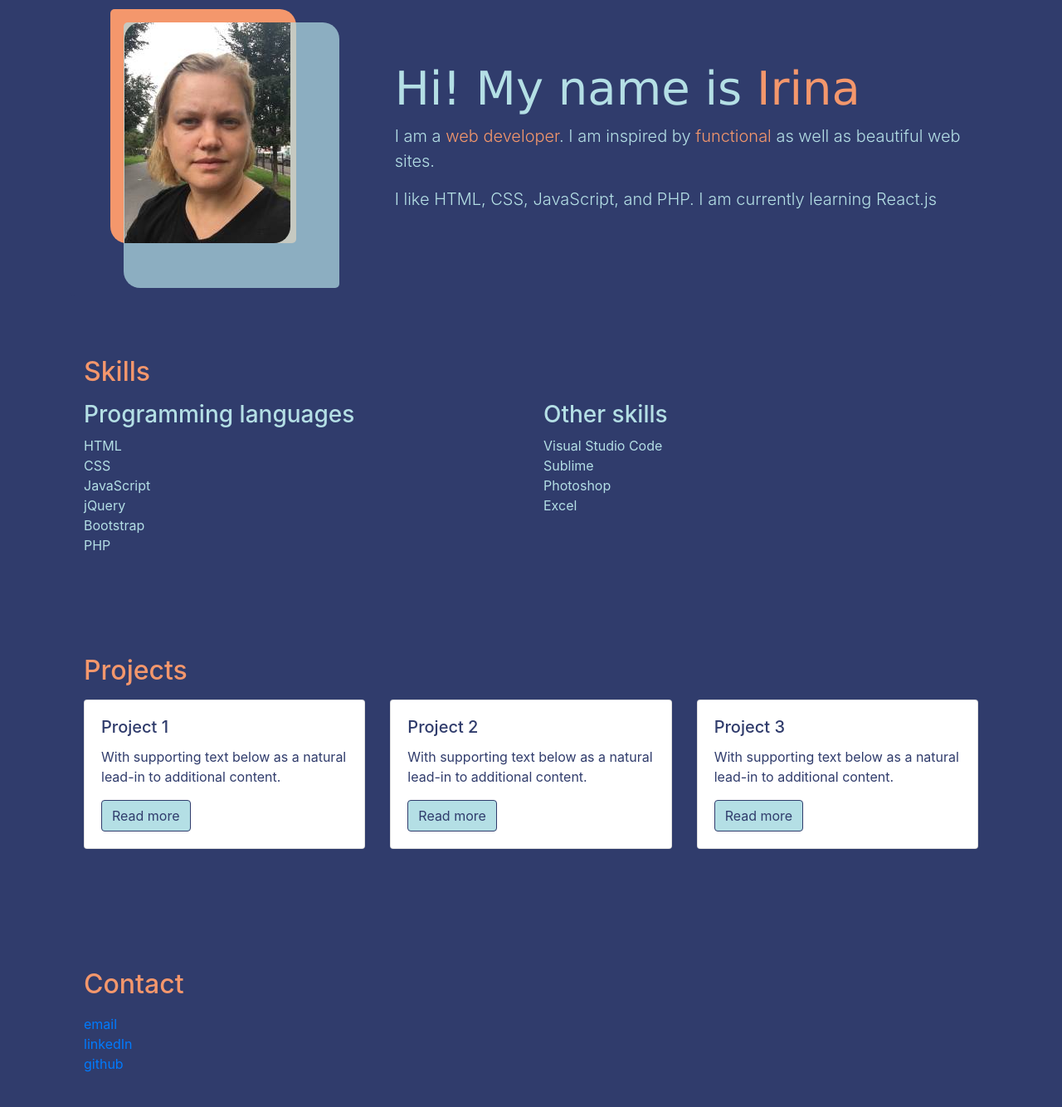
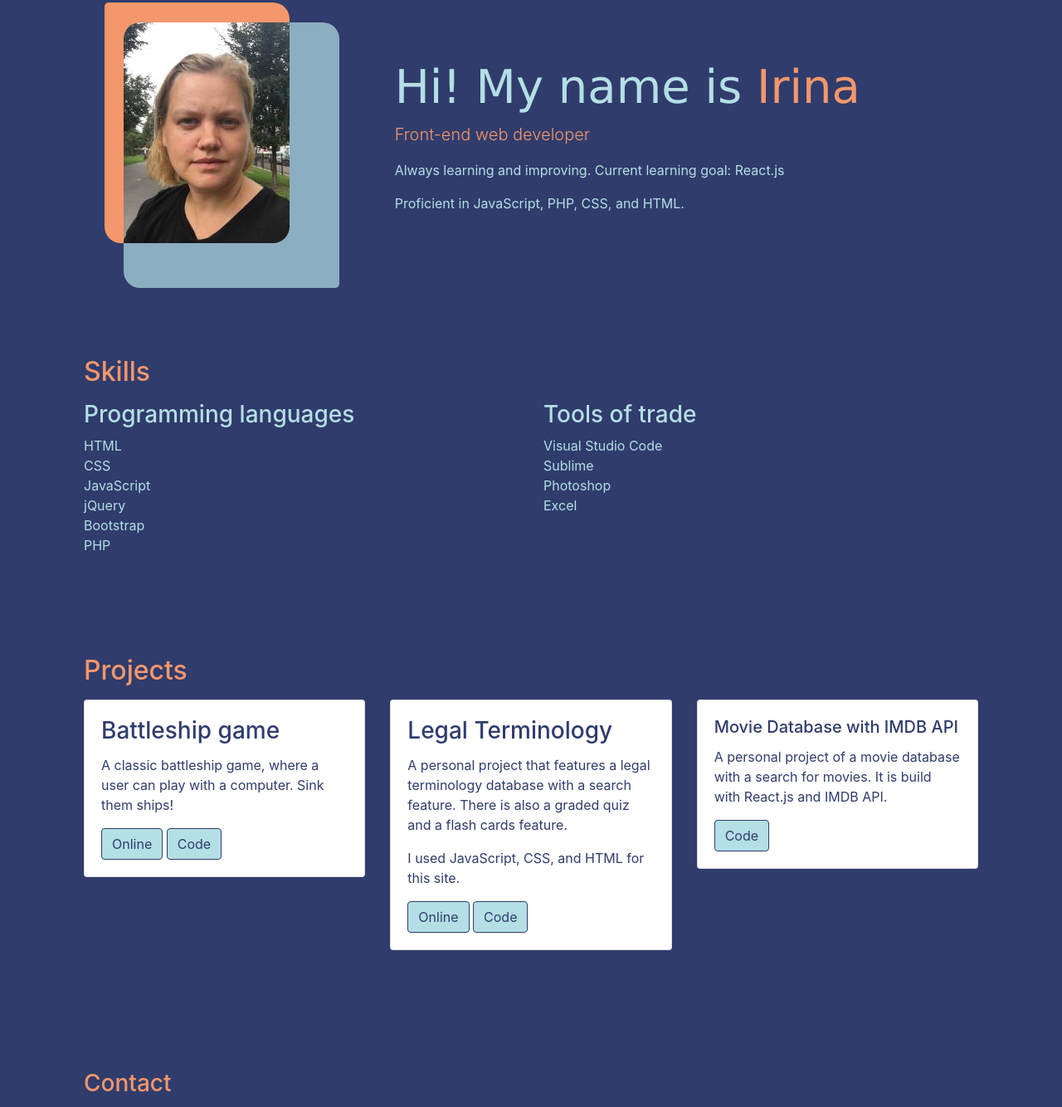
Before and after one commit to IrinaKuz/Portfolio, a plain HTML site: page index.html in a window 1280 px wide. Shown: the part 85-1419 px from the top of the page at 83% size. Drawn offline with nearby package versions, Linux system fonts and the light colour scheme.

```diff
--- a/index.html
+++ b/index.html
@@ -3,7 +3,7 @@
   <head>
     <meta charset="utf-8">
     <meta name="viewport" content="width=device-width, initial-scale=1, shrink-to-fit=no">
-
+    <meta name="description" content="Portfolio of web developer Irina Kuznetsov."
     <!-- Bootstrap CSS -->
     <link rel="stylesheet" href="https://maxcdn.bootstrapcdn.com/bootstrap/4.0.0/css/bootstrap.min.css" integrity="sha384-Gn5384xqQ1aoWXA+058RXPxPg6fy4IWvTNh0E263XmFcJlSAwiGgFAW/dAiS6JXm" crossorigin="anonymous">
     <link rel="stylesheet" href="mystyle.css">
@@ -13,17 +13,12 @@
   <body class="darknavy-bg light-blue-color">
     <div class="container">
       <nav class="navbar fixed-top darknavy-bg offwhite-color navbar-expand-lg">
-          <a class="navbar-brand offwhite-color" href="#">IK</a>
+          <a class="navbar-brand offwhite-color" href="index.html">IK</a>
           <div class="toggle-btn" data-toggle="collapse" data-target="#navbarTogglerDemo02" aria-controls="navbarTogglerDemo02" aria-expanded="false" aria-label="Toggle navigation">
             <div class="bar1"></div>
             <div class="bar2"></div>
             <div class="bar3"></div>
           </div>
-          <!--
-            <button class="navbar-toggler bg-info" type="button" data-toggle="collapse" data-target="#navbarTogglerDemo02" aria-controls="navbarTogglerDemo02" aria-expanded="false" aria-label="Toggle navigation">
-            <span class="navbar-toggler-icon offwhite-color"></span>
-          </button>
-        -->
 
           <div class="collapse navbar-collapse justify-content-end" id="navbarTogglerDemo02">
             <ul class="navbar-nav mr-auto mt-2 mt-lg-0">
@@ -37,7 +32,7 @@
                 <a class="nav-link offwhite-color" href="#contact">Contact</a>
               </li>
               <li class="nav-item py-2">
-                <button type="button" class="btn btn-outline offwhite-color">Resume</button>
+                <a class="btn btn-outline offwhite-color" href="Resume-IrinaKuznetsov-webdev.pdf" target="_blank">Resume</a>
               </li>
             </ul>
           </div>
@@ -56,8 +51,9 @@
             </div>
             <div class="col-lg-8 middle pt-4">
               <h1 class="display-4">Hi! My name is <span class="light-orange">Irina</span></h1>
-              <p class="lead">I am a <span class="light-orange">web developer</span>. I am inspired by <span class="light-orange">functional</span> as well as <span class="light-orange"></span>beautiful</span> web sites.</p>
-              <p class="lead">I like HTML, CSS, JavaScript, and PHP. I am currently learning React.js</p>
+              <p class="lead"><span class="light-orange">Front-end web developer</span></p>
+              <p>Always learning and improving. Current learning goal: React.js</p>
+              <p>Proficient in JavaScript, PHP, CSS, and HTML.</p>
             </div>
           </div>
         </div>
@@ -76,7 +72,7 @@
               </ul>
             </div>
             <div class="col-lg-6">
-              <h3>Other skills</h3>
+              <h3>Tools of trade</h3>
               <ul>
                 <li>Visual Studio Code</li>
                 <li>Sublime</li>
@@ -92,34 +88,37 @@
             <div class="col-sm-6 col-lg-4 pb-4">
               <div class="card">
                 <div class="card-body">
-                  <h5 class="card-title">Project 1</h5>
-                  <p class="card-text">With supporting text below as a natural lead-in to additional content.</p>
-                  <a href="#" class="btn btn-project">Read more</a>
+                  <h3 class="card-title">Battleship game</h3>
+                  <p class="card-text">A classic battleship game, where a user can play with a computer. Sink them ships!</p>
+                  <a href="https://irinakuz.github.io/battleship/index.html" class="btn btn-project" target="_blank">Online</a>
+                  <a href="https://github.com/IrinaKuz/battleship" class="btn btn-project" target="_blank">Code</a>
                 </div>
               </div>
             </div>
             <div class="col-sm-6 col-lg-4 pb-4">
               <div class="card">
                 <div class="card-body">
-                  <h5 class="card-title">Project 2</h5>
-                  <p class="card-text">With supporting text below as a natural lead-in to additional content.</p>
-                  <a href="#" class="btn btn-project">Read more</a>
+                  <h3 class="card-title">Legal Terminology</h3>
+                  <p class="card-text">A personal project that features a legal terminology database with a search feature. There is also a graded quiz and a flash cards feature.</p>
+                  <p class="card-text">I used JavaScript, CSS, and HTML for this site.</p>
+                  <a href="https://irinakuz.github.io/legal-term/" class="btn btn-project" target="_blank">Online</a>
+                  <a href="https://github.com/IrinaKuz/legal-term" class="btn btn-project" target="_blank">Code</a>
                 </div>
               </div>
             </div>
             <div class="col-sm-6 col-lg-4 pb-4">
               <div class="card">
                 <div class="card-body">
-                  <h5 class="card-title">Project 3</h5>
-                  <p class="card-text">With supporting text below as a natural lead-in to additional content.</p>
-                  <a href="#" class="btn btn-project">Read more</a>
+                  <h5 class="card-title">Movie Database with IMDB API</h5>
+                  <p class="card-text">A personal project of a movie database with a search for movies. It is build with React.js and IMDB API.</p>
+                  <a href="https://github.com/IrinaKuz/movie-app" class="btn btn-project" target="_blank">Code</a>
                 </div>
               </div>
             </div>
           </div>
         </section>
         <section class="py-lg-5 py-md-2 mb-5 mx-3" id="contact">
-          <h2 class="light-orange pt-4 pb-2">Contact</h2>
+          <h3 class="light-orange pt-4 pb-2">Contact</h3>
           <ul>
             <li><a href="mailto:ira.kuznets@gmail.com">email</a></li>
             <li><a href="https://www.linkedin.com/in/irina-kuznetsov-b287a489/">linkedIn</a></li>
@@ -129,12 +128,9 @@
     </div>
 
 
-    <!-- Optional JavaScript -->
-    <!-- jQuery first, then Popper.js, then Bootstrap JS -->
-    <script src="https://code.jquery.com/jquery-3.2.1.slim.min.js" integrity="sha384-KJ3o2DKtIkvYIK3UENzmM7KCkRr/rE9/Qpg6aAZGJwFDMVNA/GpGFF93hXpG5KkN" crossorigin="anonymous"></script>
+    <script src="https://ajax.googleapis.com/ajax/libs/jquery/3.6.0/jquery.min.js"></script>
     <script src="https://cdnjs.cloudflare.com/ajax/libs/popper.js/1.12.9/umd/popper.min.js" integrity="sha384-ApNbgh9B+Y1QKtv3Rn7W3mgPxhU9K/ScQsAP7hUibX39j7fakFPskvXusvfa0b4Q" crossorigin="anonymous"></script>
     <script src="https://maxcdn.bootstrapcdn.com/bootstrap/4.0.0/js/bootstrap.min.js" integrity="sha384-JZR6Spejh4U02d8jOt6vLEHfe/JQGiRRSQQxSfFWpi1MquVdAyjUar5+76PVCmYl" crossorigin="anonymous"></script>
     <script src="myscript.js"></script>
-    <script src="weather.js"></script>
   </body>
 </html>
--- a/mystyle.css
+++ b/mystyle.css
@@ -92,7 +92,7 @@
 #about_me img {
     position: relative;
     top: 0;
-    left: -31px;
+    left: -32px;
     display: block;
     border-radius: 20px 0;
 }
@@ -107,16 +107,16 @@
     left: -2rem;
     background-color: #B4DFE5;
     opacity: 0.7;
-    border-radius: 5px 20px 5px;
+    border-radius: 20px 20px 5px;
 }
 .img-bg2 {
-    width: calc(200px + 1.5rem);
-    height: calc(266px + 1rem);
+    width: calc(199px + 1.5rem);
+    height: calc(266px + 1.5rem);
     position: absolute;
-    top: -1rem;
-    left: calc(-1rem + -32px);
+    top: -1.5rem;
+    left: calc(-1.5rem + -31px);
     background-color: #F4976C;
-    border-radius: 5px 20px 5px;
+    border-radius: 5px 20px 20px;
 }
 .jumbotron{
     margin-bottom: 0;
--- a/weather.js
+++ /dev/null
@@ -1,6 +0,0 @@
-if (navigator.geolocation) {
-    console.log('Geolocation is supported!');
-  }
-  else {
-    console.log('Geolocation is not supported for this Browser/OS.');
-  }
```
Also changed, not shown: 1 other file.
